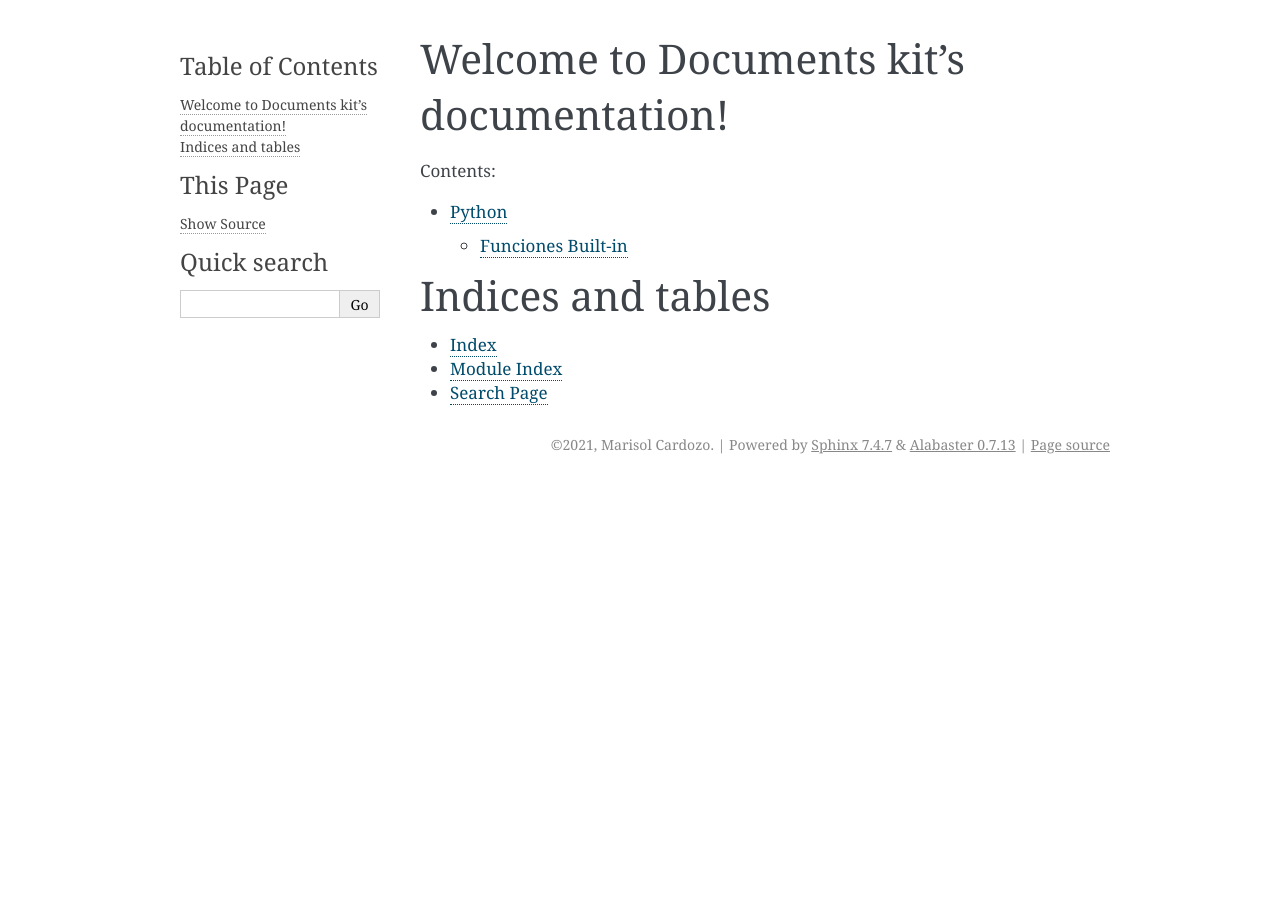
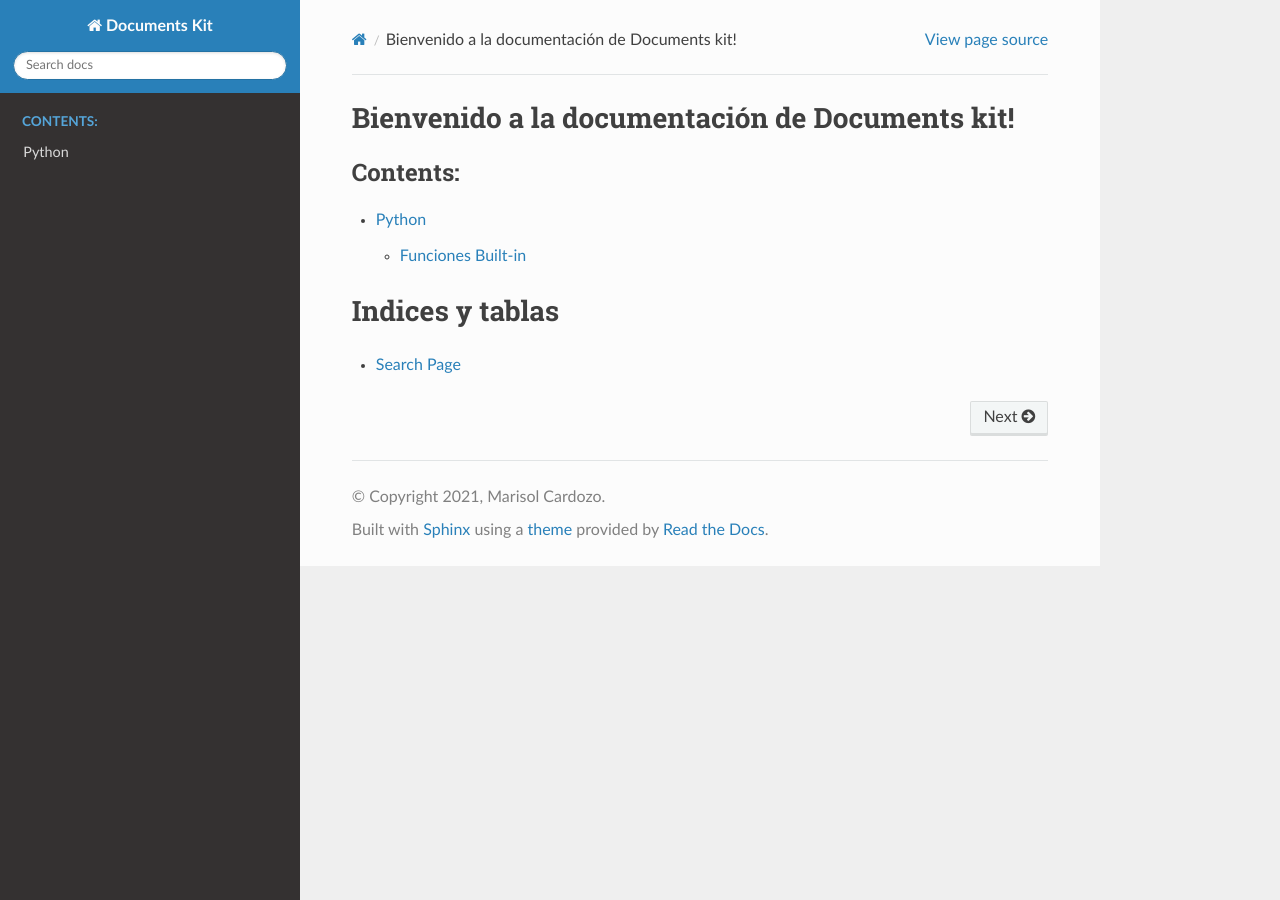
Before and after one commit to mcardozo/documents-kit, a Sphinx documentation site: the page built from docs/index.rst, in a window 1280 px wide. Built offline with Sphinx 7.4.7 and the Read the Docs theme 2.0.0, drawn with Linux system fonts in a browser that asks for light colours.

Commit message:
Modifica theme y documentación inicial

```diff
--- a/docs/conf.py
+++ b/docs/conf.py
@@ -46,7 +46,7 @@ exclude_patterns = ["_build", "Thumbs.db", ".DS_Store"]
 # The theme to use for HTML and HTML Help pages.  See the documentation for
 # a list of builtin themes.
 #
-html_theme = "alabaster"
+html_theme = "sphinx_rtd_theme"
 
 # Add any paths that contain custom static files (such as style sheets) here,
 # relative to this directory. They are copied after the builtin static files,
--- a/docs/index.rst
+++ b/docs/index.rst
@@ -3,7 +3,7 @@
    You can adapt this file completely to your liking, but it should at least
    contain the root `toctree` directive.
 
-Welcome to Documents kit's documentation!
+Bienvenido a la documentación de Documents kit!
 ======================================================================
 
 .. toctree::
@@ -13,9 +13,7 @@ Welcome to Documents kit's documentation!
    built_in
 
 
-Indices and tables
+Indices y tablas
 ==================
 
-* :ref:`genindex`
-* :ref:`modindex`
 * :ref:`search`
--- a/requirements.txt
+++ b/requirements.txt
@@ -2,3 +2,4 @@
 # ------------------------------------------------------------------------------
 sphinx==3.5.4  # https://github.com/sphinx-doc/sphinx
 sphinx-autobuild==2021.3.14 # https://github.com/GaretJax/sphinx-autobuild
+sphinx-rtd-theme==0.5.2  # https://github.com/readthedocs/sphinx_rtd_theme
```
